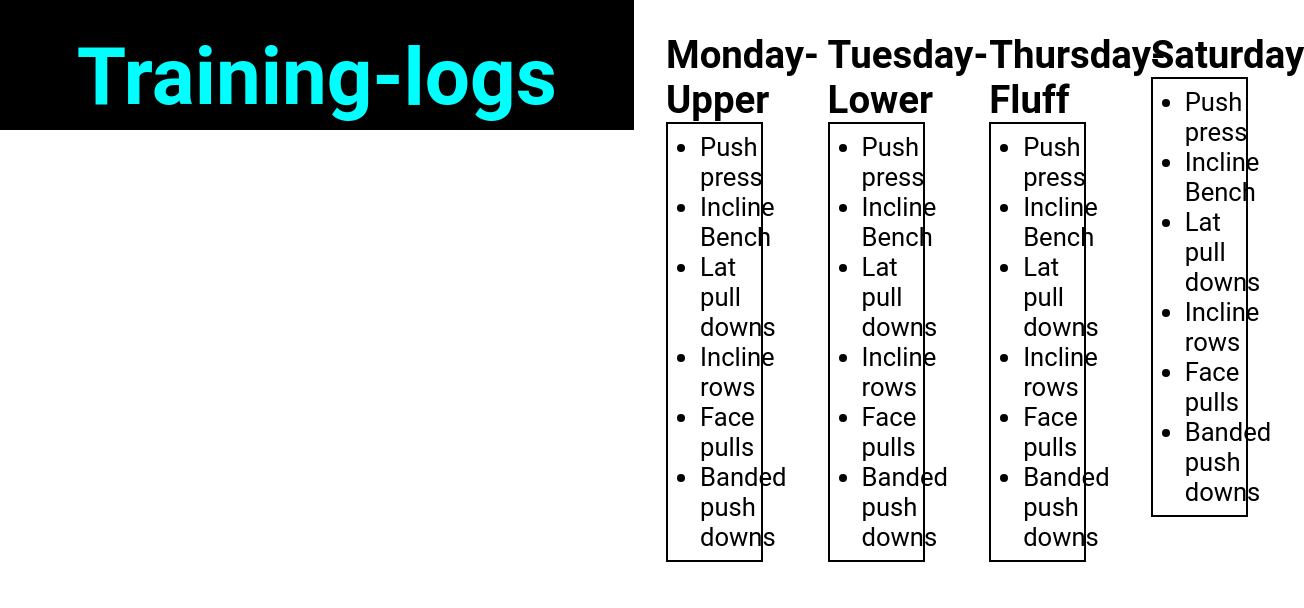
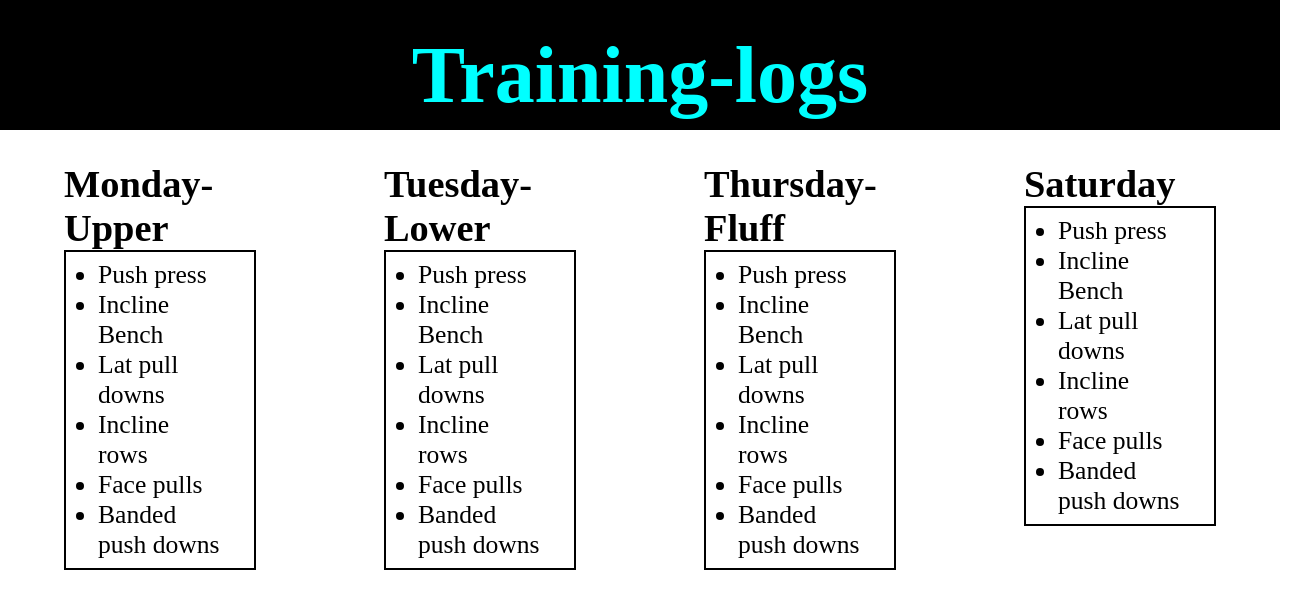
Before and after one commit to Kanowie/training-logs, a Vue app: page / in a window 1280 px wide. Shown: the top 608 px of the page, 1304 px wide, since content can reach past the window. Built offline with nearby package versions, Linux system fonts and the light colour scheme.

Commit message:
Remove unused styles

```diff
--- a/src/App.vue
+++ b/src/App.vue
@@ -31,10 +31,4 @@ export default {
 body {
     font-size: 16px;
 }
-
-.appContainer {
-    font-family: "Roboto", sans-serif;
-    display: flex;
-    justify-content: center;
-}
 </style>
```
